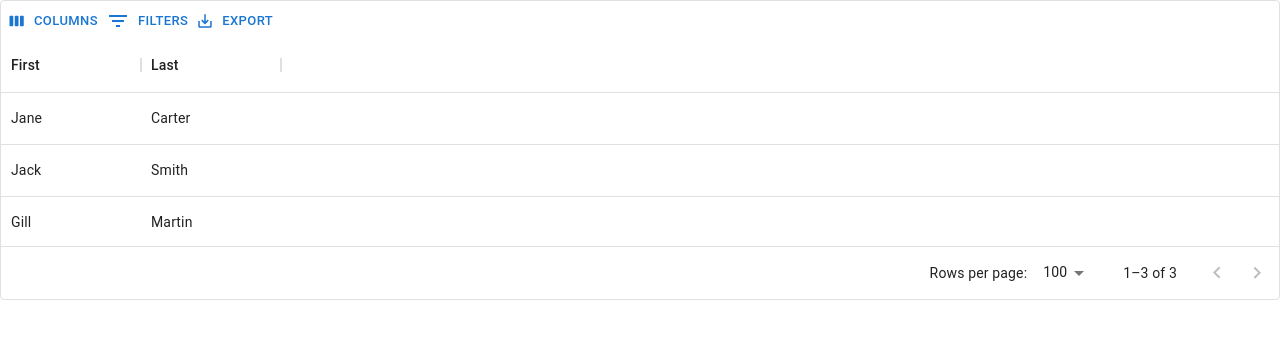
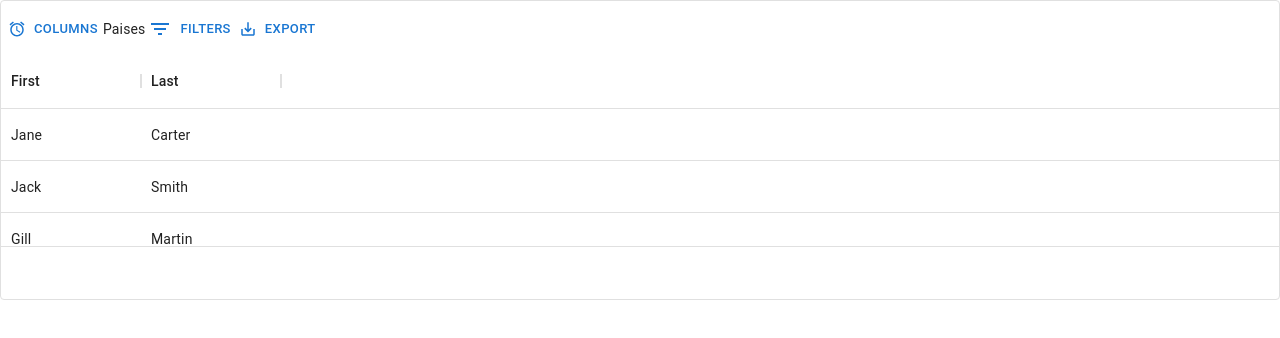
Before and after one commit to samantonio91/toolBar, a React (Create React App) app: page / in a window 1280 px wide. Shown: the top 338 px of the page. Built offline with nearby package versions, Linux system fonts and the light colour scheme.

Commit message:
cambio de icono prueba

```diff
--- a/package.json
+++ b/package.json
@@ -10,6 +10,7 @@
     "@testing-library/jest-dom": "^5.16.4",
     "@testing-library/react": "^13.1.1",
     "@testing-library/user-event": "^13.5.0",
+    "@mui/icons-material": "latest",
     "react": "^18.1.0",
     "react-dom": "^18.1.0",
     "react-scripts": "5.0.1",
--- a/src/App.js
+++ b/src/App.js
@@ -1,9 +1,11 @@
 import * as React from "react";
+
 import { DataGrid, GridRowsProp, GridColDef, GridToolbarContainer,
   GridToolbarColumnsButton,
   GridToolbarFilterButton,
   GridToolbarExport,
   GridToolbarDensitySelector, } from "@mui/x-data-grid";
+  import AccessAlarmIcon from '@mui/icons-material/AccessAlarm';
 
   const columns = [
     {
@@ -38,9 +40,12 @@ import { DataGrid, GridRowsProp, GridColDef, GridToolbarContainer,
 function CustomToolbar() {
   return (
     <GridToolbarContainer>
-      <GridToolbarColumnsButton />
+
+      <GridToolbarColumnsButton startIcon={<AccessAlarmIcon />} />
+
+      <p>Paises</p>
+      {/* <GridToolbarDensitySelector /> */}
       <GridToolbarFilterButton />
-      {/* <GridToolbarDensitySelector /> */}
       <GridToolbarExport />
     </GridToolbarContainer>
   );
@@ -52,6 +57,15 @@ function App() {
       <DataGrid
         rows={initialRows}
         columns={columns}
+        disableColumnMenu={true}
+        hideFooterPagination={true}
+        localeText={{
+          toolbarFilter: 'Size',
+          toolbarFilterLabel: 'Size',
+          toolbarFilterCompact: 'Large',
+          toolbarFilterStandard: 'Large',
+          toolbarFilterComfortable: 'Large',
+        }}
         components={{
           Toolbar: CustomToolbar,
         }} />
```
Also changed, not shown: 2 other files (tests, documents, lock files or other folders).
